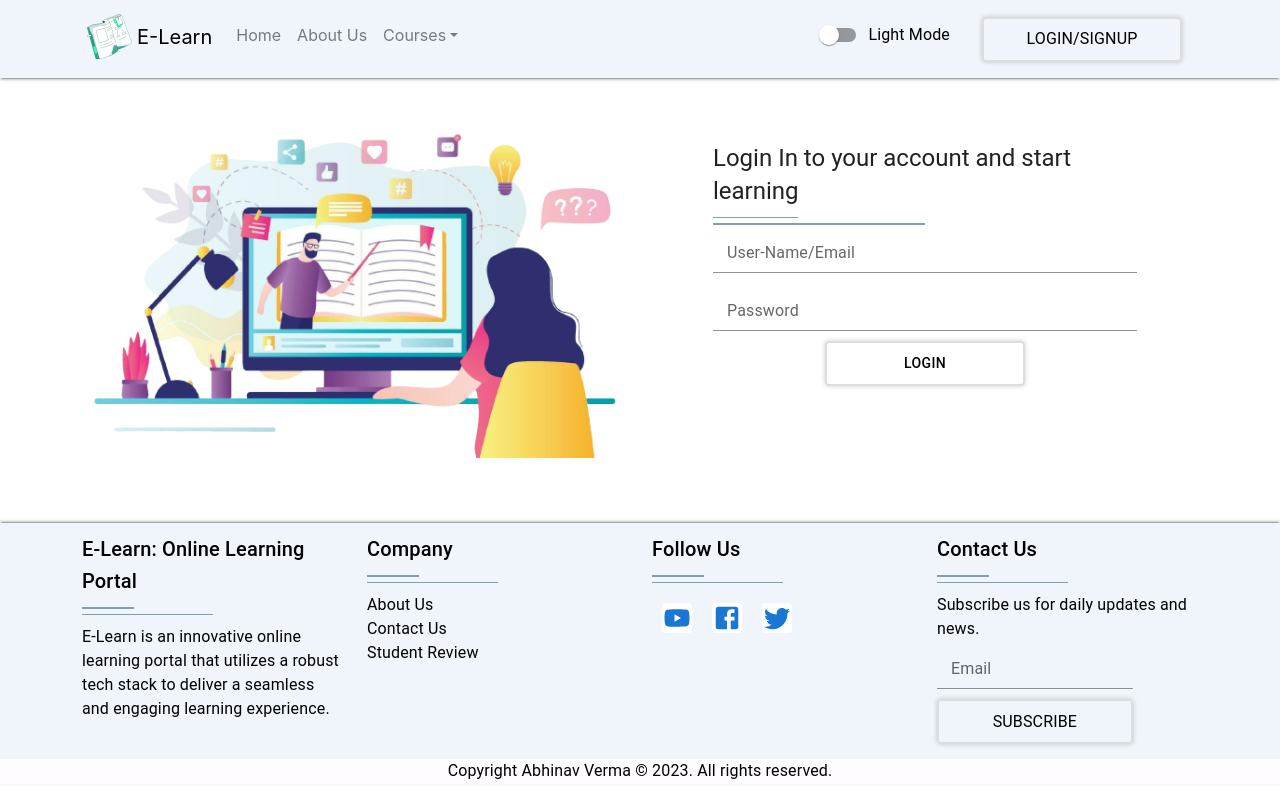
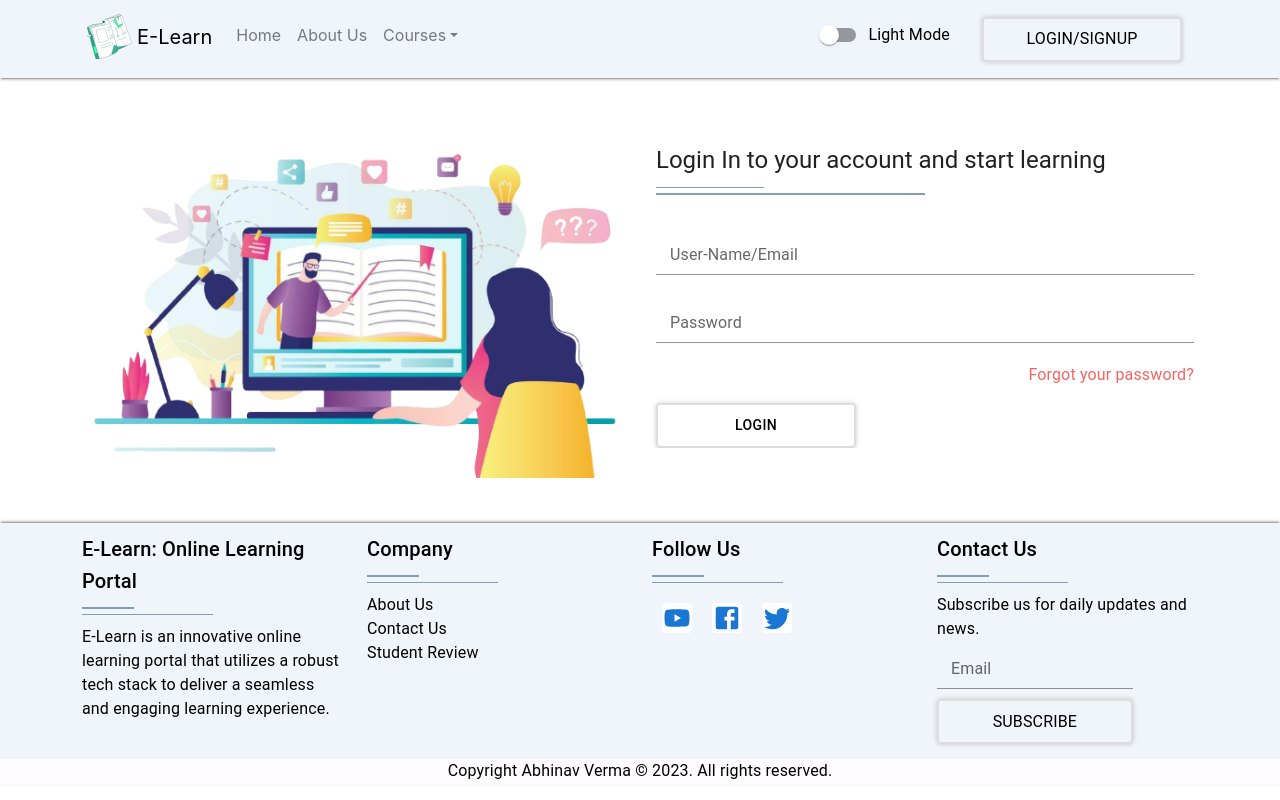
Before and after one commit to Abhinavv9258/e-learning, a React (Create React App) app: page /admin-login-page in a window 1280 px wide. Built offline with nearby package versions, Linux system fonts and the light colour scheme; no server answers.

Commit message:
Updated Form Layout

```diff
--- a/src/assets/css/Form.css
+++ b/src/assets/css/Form.css
@@ -1,8 +1,10 @@
 .form-container{
     display: flex;
     justify-content: center;
+    align-items: center;
     min-height: 50vh;
-    margin-bottom: 10px;
+    margin-bottom: 20px;
+    margin-top: 10px;
 }
 
 .form-card{
@@ -14,11 +16,35 @@
     box-shadow: none !important;
 }
 
+.form-col{
+    display: flex;
+    justify-content: center;
+    align-items: center;
+}
+
 .card-body{
+    /* display: flex; */
     background: transparent !important;
     background-color: transparent !important;
     border: 0 !important;
     box-shadow: none !important;
+}
+
+.upper-line {
+    background: #839FAD none repeat scroll 0 0;
+    display: block;
+    height: 1.5px;
+    margin-top: 10px;
+    position: relative;
+    width: 20%;
+}
+
+.lower-line {
+    background: #839FAD none repeat scroll 0 0;
+    display: block;
+    height: 1.5px;
+    margin-top: 5px;
+    width: 50%;
 }
 
 .form-content{
@@ -32,36 +58,22 @@
     height: 380px;
 }
 
-.card-content{
-    width: 80%;
-}
-
-.upper-line{
-    background: #839FAD none repeat scroll 0 0;
-    display: block;
-    height: 1.5px;
-    margin-top: 10px;
-    position: relative;
-    width: 20%;
-}
-
-.lower-line{
-    background: #839FAD none repeat scroll 0 0;
-    display: block;
-    height: 1.5px;
-    margin-top: 5px;
-    width: 50%;
-}
+/* .card-content{
+    width: max-content;
+    align-items: center;
+    display: flex;
+    justify-content: center;
+} */
 
 .form-input-label {
-    margin-bottom: 10px !important;
+    margin-bottom: 20px !important;
     display: flex;
 }
 
 
 @media (max-width: 1200px) and (min-width: 992px) {
     .form-container {
-        margin-top: 20px;
+        margin-top: 10px;
     }
 }
 
@@ -76,6 +88,9 @@
         width: 480px !important;
         height: 320px !important;
     }
+    .form-container{
+        max-width: 60vh;
+    }
 
     .content {
         display: flex;
--- a/src/components/Admin/AdminLoginForm.js
+++ b/src/components/Admin/AdminLoginForm.js
@@ -11,8 +11,11 @@ import {
     Card,
     CardContent,
     CardMedia,
+    CardActions,
+    CardHeader,
+    Box,
     Typography
-} from '@mui/material'
+} from '@mui/material';
 
 // importing toast
 import { toast } from 'react-toastify';
@@ -125,23 +128,25 @@ const AdminLoginForm = () => {
 
     return (
         <>
-            <div className='container form-container'>
+            <Box className='container form-container'>
                 <Card className='form-card'>
-                    <div className='content row no-gutters from-content'>
+                    <Box className='content row no-gutters from-content'>
                         <CardMedia className='form-image col'>
                             <img src={login} className='card-img img-fluid' alt='...' />
                         </CardMedia>
-                        <div style={{ width: '100%' }} className='form-col col d-flex'>
-                            <Card className='card-body d-flex ' style={{ alignItems: 'center', justifyContent: 'center' }}>
+                        <Box style={{ width: '100%' }} className='form-col col'>
+                            <Card className='card-body'>
+                                <CardHeader
+                                    title="Login In to your account and start learning"
+                                    subheader={
+                                        <>
+                                            <span className='upper-line'></span>
+                                            <span className='lower-line'></span>
+                                        </>
+                                    }
+                                />
                                 <CardContent className='card-content'>
                                     <FormGroup>
-                                        <FormControl>
-                                            <Typography variant='h5'>
-                                                Login In to your account and start learning
-                                                <span className='upper-line'></span>
-                                                <span className='lower-line'></span>
-                                            </Typography>
-                                        </FormControl>
                                         <FormControl className='form-input-label'>
                                             <InputLabel>User-Name/Email</InputLabel>
                                             <Input type='text' id='username'
@@ -149,23 +154,32 @@ const AdminLoginForm = () => {
                                                 value={credentials.username}
                                             />
                                         </FormControl>
-                                        <FormControl className='form-input-label' >
+                                        <FormControl className='form-input-label'>
                                             <InputLabel>Password</InputLabel>
                                             <Input type='password' id='password'
                                                 onChange={handleChange}
                                                 value={credentials.password}
                                             />
                                         </FormControl>
-                                        <FormControl style={{ display: 'flex', justifyContent: 'space-evenly', alignItems: 'center', flexDirection: 'row' }}>
-                                            <Button className='navbar-btn' type='submit' onClick={handleSubmit}> LogIn </Button>
+                                    </FormGroup>
+                                    <FormGroup style={{ alignItems: 'flex-end', color: '#f76363' }}>
+                                        <FormControl>
+                                            <Typography sx={{ cursor: 'pointer' }}>
+                                                Forgot your password?
+                                            </Typography>
                                         </FormControl>
                                     </FormGroup>
                                 </CardContent>
+                                <CardActions sx={{ padding: '0 0 0 16px' }}>
+                                    <FormControl>
+                                        <Button className='navbar-btn' type='submit' onClick={handleSubmit}> LogIn </Button>
+                                    </FormControl>
+                                </CardActions>
                             </Card>
-                        </div>
-                    </div>
+                        </Box>
+                    </Box>
                 </Card>
-            </div>
+            </Box>
         </>
     );
 };
```
